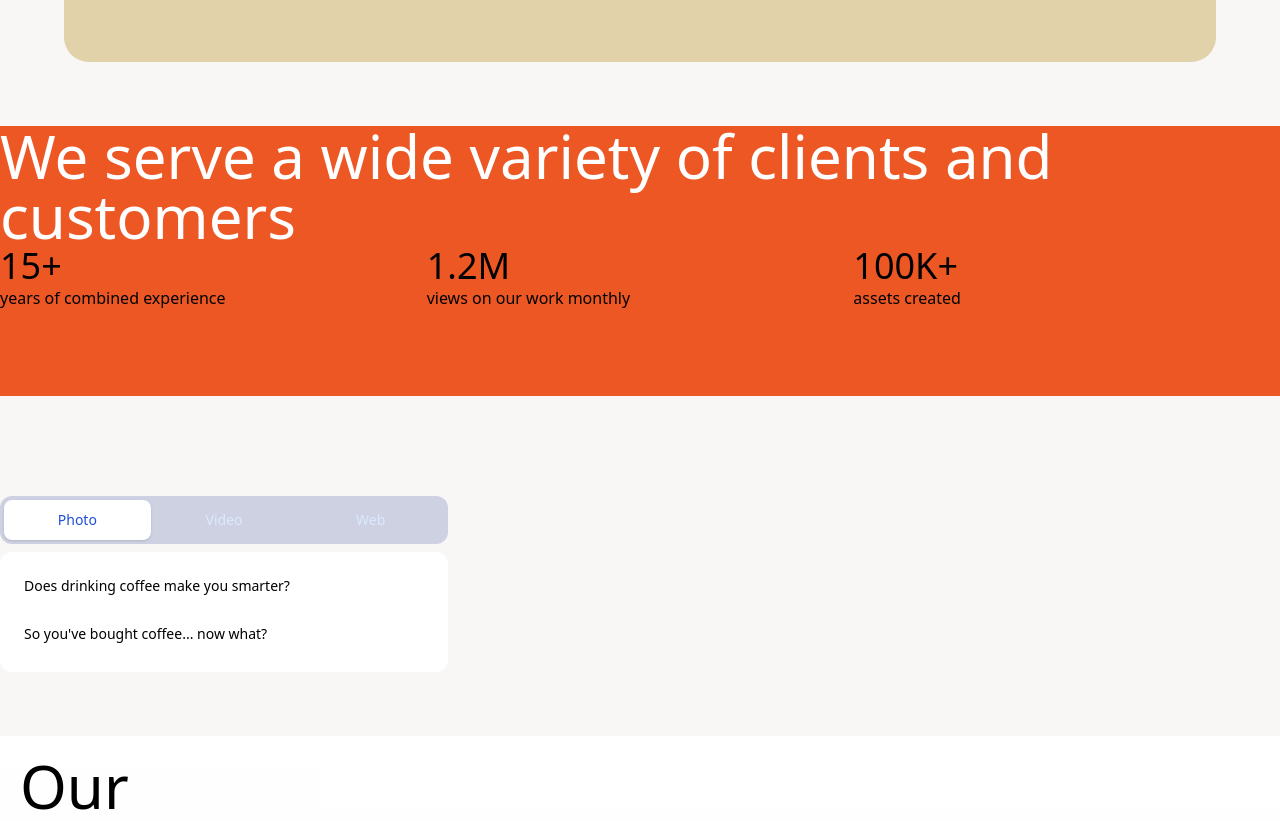
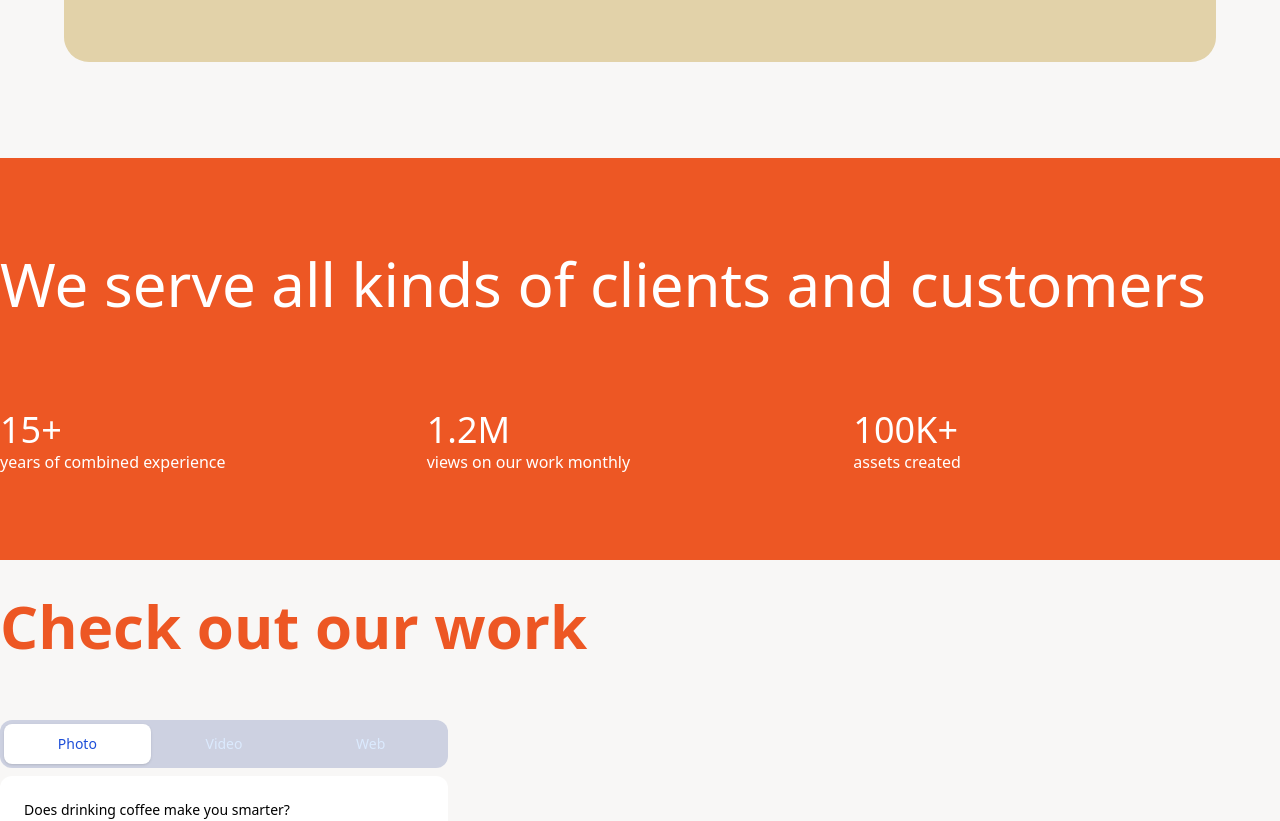
Before and after one commit to lee14k/orangecatmedia, a Next.js app: page / in a window 1280 px wide. Shown: the part 720-1541 px from the top of the page. Built offline with nearby package versions, Linux system fonts and the light colour scheme.

Commit message:
fixing stuff

```diff
--- a/src/components/BigHeadline.jsx
+++ b/src/components/BigHeadline.jsx
@@ -6,7 +6,7 @@ const BigHeadline = ({ children }) => (
     </div>
     <div className="my-24 ml-48 ">
    < TripleRowBox useTripleRowWrapper={false}
-
+    mainheader={false}
      headOne="15+"
      headTwo="1.2M"
      headThree="100K+"
--- a/src/components/CustomerBox.jsx
+++ b/src/components/CustomerBox.jsx
@@ -1,10 +1,10 @@
 import TripleRowBox from "./TripleRowBox"
 const CustomerBox =()=>{
     return (
-    <div className="triplerowwrapper">
-        <h1 className="text-white text-6xl">We serve a wide variety of clients and customers</h1>
+    <div className="triplerowwrapper my-24">
+        <div className="text-white my-24">
   < TripleRowBox useTripleRowWrapper={true}
-
+    mainheader={true}
 headOne="15+"
 headTwo="1.2M"
 headThree="100K+"
@@ -12,6 +12,7 @@ spanOne="years of combined experience"
 spanTwo="views on our work monthly"
 spanThree="assets created"/>
  </div>
+ </div>
     )
 }
 
--- a/src/components/PortfolioBox.jsx
+++ b/src/components/PortfolioBox.jsx
@@ -43,8 +43,8 @@ export default function PortfolioBox (){
         ],
       })
 return (
-    <div className="portfolio">
-        <h1 className="text-6xl big-headline my-12">Check out our work</h1>
+    <div className="portfolio pt-48">
+        <h1 className="text-6xl big-headline ">Check out our work</h1>
         <div className="w-full max-w-md px-2 py-16 sm:px-0">
       <Tab.Group>
         <Tab.List className="flex rounded-xl bg-blue-900/20 p-1">
--- a/src/components/TripleRowBox.jsx
+++ b/src/components/TripleRowBox.jsx
@@ -1,4 +1,5 @@
 const TripleRowBox = ({
+  mainheader=false,
   headOne,
   headTwo,
   headThree,
@@ -11,6 +12,14 @@ const TripleRowBox = ({
   imgSrcThree,
   useTripleRowWrapper = true // New prop to control the application of triplerowwrapper class
 }) => (
+  <div className=''>
+
+      {mainheader &&
+      <div className="triple py-24 ">
+      <h1 className="text-6xl">We serve all kinds of clients and customers</h1>
+      </div>
+      }
+
   <div className={`grid grid-cols-3 z-10 relative ${useTripleRowWrapper ? 'triplerowwrapper' : ''}`}>
     <div className="z-10 ">
         {showImages && <img src={imgSrcOne} alt="Description for image 1" />}
@@ -28,6 +37,7 @@ const TripleRowBox = ({
       <span>{spanThree}</span>
     </div>
   </div>
+  </div>
 );
 
 export default TripleRowBox;
--- a/src/styles/globals.css
+++ b/src/styles/globals.css
@@ -61,6 +61,9 @@
 
 }
 
+.triple {
+  background-color: #ed5724;
+}
 .homewrapper {
   background-color:#f8f7f6;
 }
```
